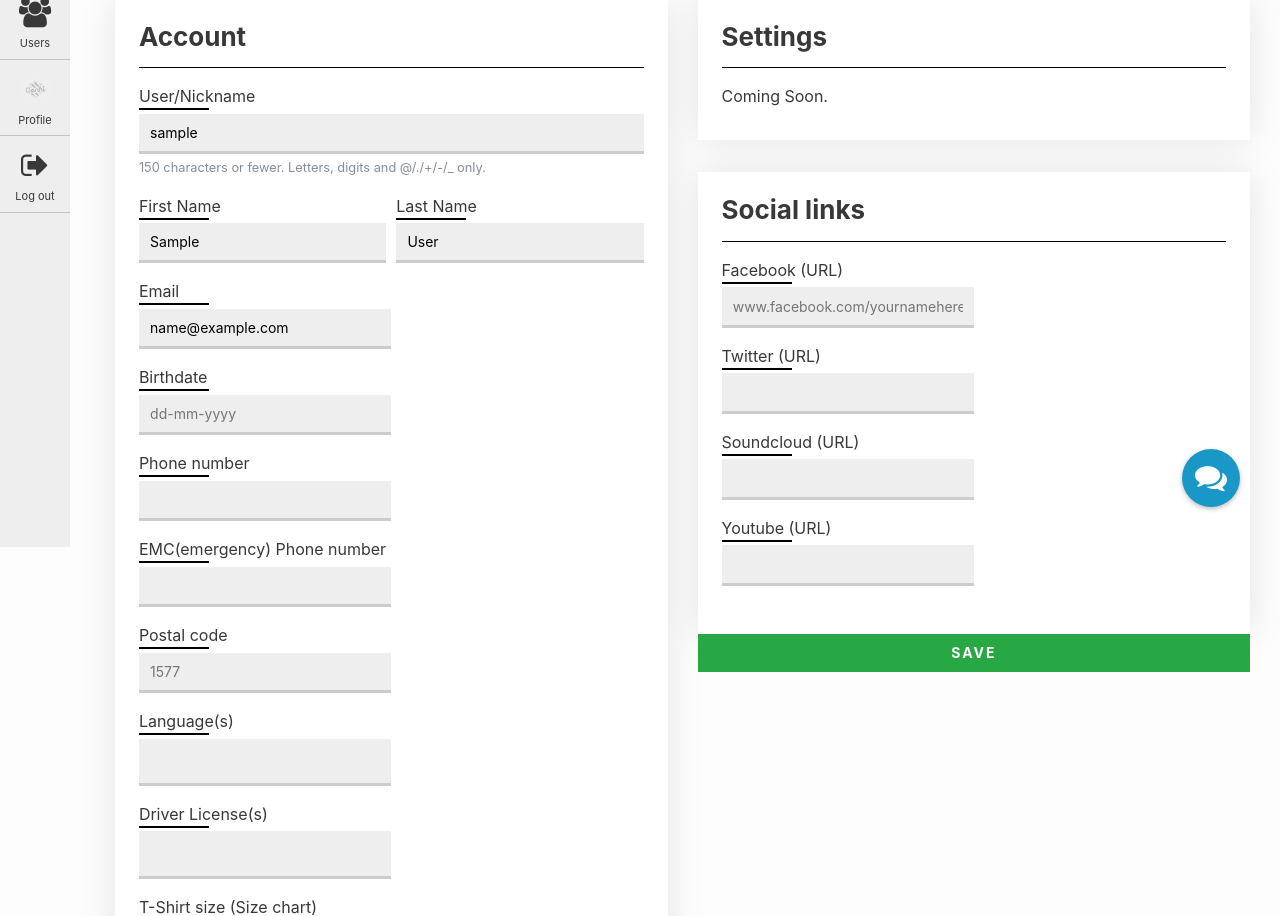
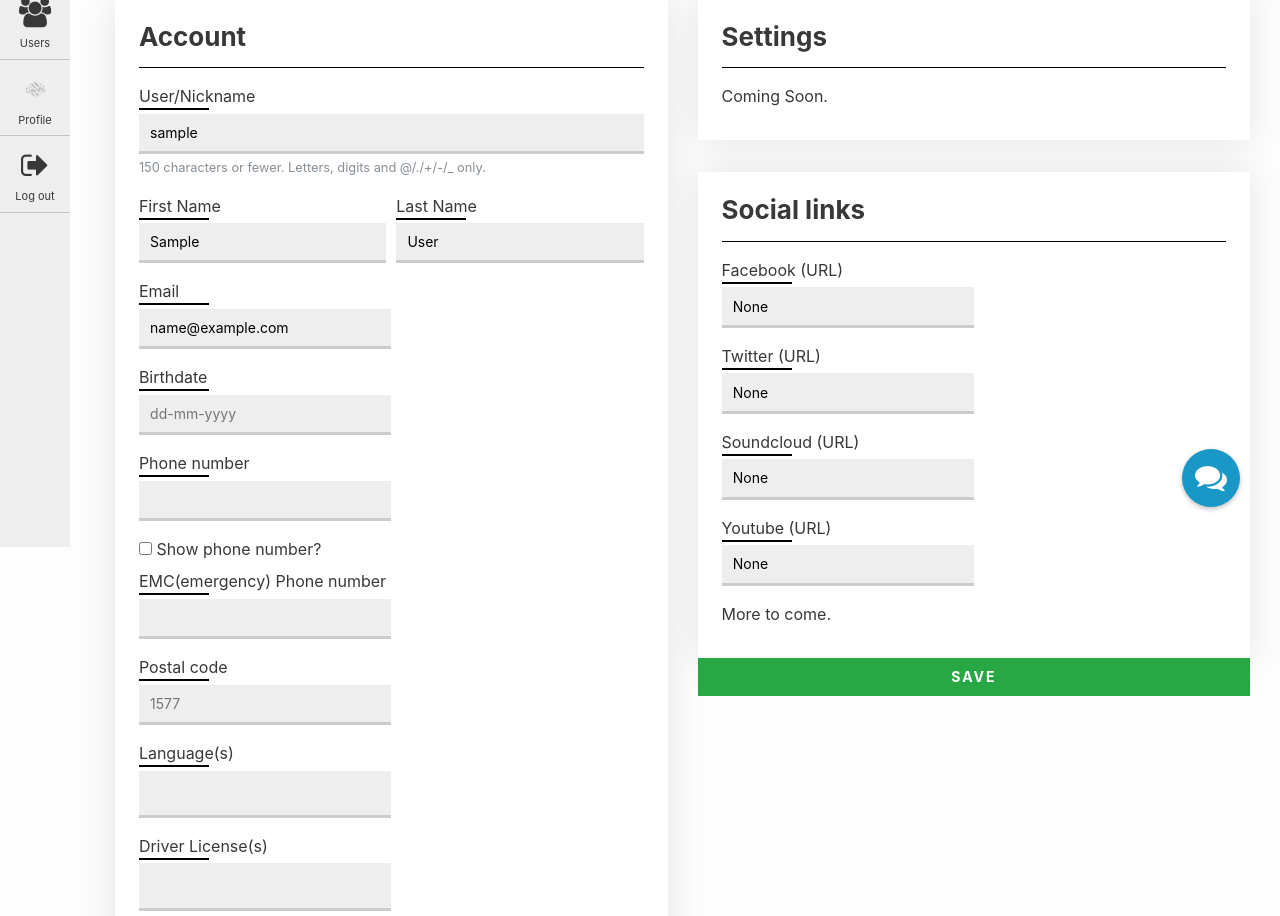
Before and after one commit to hammerofdawn/victory, a Django app: page /users/1/settings/ in a window 1280 px wide. Shown: the part 253-1169 px from the top of the page. Run offline with Django 3.2, Linux system fonts and the light colour scheme; the visitor is signed in with stand-in values (Sample User, id 1); data comes from the database, SQL or seed files in the repository; data that the repository does not hold is empty; some libraries are stand-ins or nearby versions.

Commit message:
Added form for social links + some css fix

```diff
--- a/staff/forms.py
+++ b/staff/forms.py
@@ -34,6 +34,7 @@
 class UpdateProfileForm(forms.ModelForm):
 	birthdate = forms.DateField(input_formats=['%d-%m-%Y'],required=False)
 	phone_number = forms.CharField(max_length=16, required=True)
+	phone_number_show = forms.BooleanField(required=False)
 	emergency_number = forms.CharField(max_length=16, required=False)
 	postal_code = forms.CharField(max_length=10, required=True)
 	languages = LanguageMultipleChoiceField(queryset=Language.objects.all(),required=False)
@@ -42,8 +43,16 @@
 	special_considerations = forms.CharField(required=False)
 	class Meta:
 		model = User
-		fields = ('username', 'first_name', 'last_name', 'email', 'birthdate', 'phone_number', 'emergency_number', 'postal_code', 'languages', 'drivers_licence', 'tshirt', 'special_considerations',)
+		fields = ('username', 'first_name', 'last_name', 'email', 'birthdate', 'phone_number', 'phone_number_show', 'emergency_number', 'postal_code', 'languages', 'drivers_licence', 'tshirt', 'special_considerations',)
 
+class UpdateSociallinksForm(forms.ModelForm):
+	facebook_link = forms.URLField(max_length=200, required=False)
+	twitter_link = forms.URLField(max_length=200, required=False)
+	soundcloud_link = forms.URLField(max_length=200, required=False)
+	youtube_link = forms.URLField(max_length=200, required=False)
+	class Meta:
+		model = User
+		fields = ('facebook_link','twitter_link','soundcloud_link','youtube_link', )
 
 class UpdateProfileAvatar(forms.ModelForm):
 	avatar = forms.ImageField()
--- a/staff/static/css/light.css
+++ b/staff/static/css/light.css
@@ -400,6 +400,7 @@
 }
 .bgbox--browse .details-box img.artwork {
 		height: 159px;
+		width: 159px;
 }
 .details-box img.artwork {
 		text-align: center;
@@ -1082,7 +1083,9 @@
 
 .memberinfo #memberimg img {
 	width:60px;
+	height: 60px;
 	margin-left: 6px;
+	object-fit: cover;
 }
 #rankcolors {
 	margin-bottom: 17px;
--- a/staff/templates/team/members.html
+++ b/staff/templates/team/members.html
@@ -39,7 +39,7 @@
 				<div class="listmember {% if member.leader %}memberlsleader{% endif %}">
 					<div class="memberinfo">
 						<div id="memberimg">
-							<img src="{{ member.user.extendeduser.background.url }}">
+							<img src="{{ member.user.extendeduser.avatar.url }}">
 						</div>
 						<p>{{ member.user.first_name }} "{{ member.user.extendeduser.nickname }}" {{ member.user.last_name }} </p>
 						<form action="{% url 'teamsettings_members_delete' requested_team.pk %}" method="post">
--- a/staff/templates/user/settings.html
+++ b/staff/templates/user/settings.html
@@ -18,6 +18,13 @@
 <section role="content">
 	<div class="container">
 		<h1 class="line-top">Settings for {{ logged_in_user.extendeduser.nickname }}.</h1>
+		{% if messages %}
+		<div class="alert alert-success" role="alert">
+			{% for message in messages %}
+			<p>{{ message }}</p>
+			{% endfor %}
+		</div>
+		{% endif %}
 		<div>
 			<a href="{% url 'user' requested_user.extendeduser.pk %}" class="vicbtn vicbtn-red vicbtn-bottom"><i class="fa fa-arrow-left" aria-hidden="true"></i> Back</a>
 			<button type="button" class="vicbtn vicbtn-blue vicbtn-bottom" data-toggle="modal" data-target="#changepassword">Change Password</button>
@@ -30,13 +37,6 @@
 				<a class="vic-tablink" id="user-avatar"  href="{% url 'useravatar' logged_in_user.pk %}">Avatar</a>
 			</li>
 		</ul>
-		{% if messages %}
-		<div class="alert alert-success" role="alert">
-			{% for message in messages %}
-			<p>{{ message }}</p>
-			{% endfor %}
-		</div>
-		{% endif %}
 		<div class="row">
 			<div class="col">
 				<form action="{% url 'userprofileupdate' logged_in_user.pk %}" method="POST">
@@ -73,6 +73,12 @@
 							<label class="viclabelline-bottom vic-block" for="id_phone_number">Phone number</label>
 							<input type="tel" class="victext-input settings-width" name="phone_number" required id="id_phone_number" value="{{ logged_in_user.extendeduser.phone_number }}">
 						</div>
+						<div class="form-check">
+					    <label class="form-check-label">
+					      <input id="id_phone_number_show" {% if logged_in_user.extendeduser.phone_number_show == 1 %} checked {% endif %} name="phone_number_show" type="checkbox" class="form-check-input">
+					      Show phone number?
+					    </label>
+					  </div>
 						<div class="form-group">
 							<label class="viclabelline-bottom vic-block" for="id_emergency_number">EMC(emergency) Phone number</label>
 							<input type="tel" class="victext-input settings-width" name="emergency_number" id="id_emergency_number" value="{{ logged_in_user.extendeduser.emergency_number }}">
@@ -119,27 +125,28 @@
 					<hr style="border-color:rgba(0, 0, 0, 1);">
 					<p>Coming Soon.</p>
 				</div>
-				<form action="" method="post">
+				<form action="{% url 'usersociallinks' logged_in_user.pk %}" method="post">
 					{% csrf_token %}
 				<div class="custompanel no-m-bottom">
 					<h3>Social links</h3>
 					<hr style="border-color:rgba(0, 0, 0, 1);">
 					<div class="form-group">
 						<label class="viclabelline-bottom vic-block" for="id_facebook-link">Facebook (URL)</label>
-						<input type="text" class="victext-input settings-width" name="facebook-link" maxlength="250" id="id_facebook-link" placeholder="www.facebook.com/yournamehere">
+						<input type="text" class="victext-input settings-width" name="facebook_link" maxlength="250" id="id_facebook-link" placeholder="www.facebook.com/yournamehere" value='{{logged_in_user.extendeduser.facebook_link|safe}}'>
 					</div>
 					<div class="form-group">
 						<label class="viclabelline-bottom vic-block" for="id_twitter-link">Twitter (URL)</label>
-						<input type="text" class="victext-input settings-width" name="twitter-link" maxlength="250" id="id_twitter-link" placeholder="">
+						<input type="text" class="victext-input settings-width" name="twitter_link" maxlength="250" id="id_twitter-link" placeholder="" value='{{logged_in_user.extendeduser.twitter_link|safe}}'>
 					</div>
 					<div class="form-group">
 						<label class="viclabelline-bottom vic-block" for="id_soundcloud-link">Soundcloud (URL)</label>
-						<input type="text" class="victext-input settings-width" name="soundcloud-link" maxlength="250" id="id_soundcloud-link" placeholder="">
+						<input type="text" class="victext-input settings-width" name="soundcloud_link" maxlength="250" id="id_soundcloud-link" placeholder="" value='{{logged_in_user.extendeduser.soundcloud_link|safe}}'>
 					</div>
 					<div class="form-group">
 						<label class="viclabelline-bottom vic-block" for="id_youtube-link">Youtube (URL)</label>
-						<input type="text" class="victext-input settings-width" name="youtube-link" maxlength="250" id="id_toutube-link" placeholder="">
+						<input type="text" class="victext-input settings-width" name="youtube_link" maxlength="250" id="id_youtube-link" placeholder="" value='{{logged_in_user.extendeduser.youtube_link|safe}}'>
 					</div>
+					<p>More to come.</p>
 				</div>
 				<button type="submit" class="vicbtn vicbtn-green w-100">Save</button>
 				</form>
--- a/staff/urls.py
+++ b/staff/urls.py
@@ -12,24 +12,25 @@
 	url(r'^users/(?P<user_pk>[0-9]+)/$', views.user, name='user'),
 	url(r'^users/(?P<user_pk>[0-9]+)/settings/$', views.usersettings, name='usersettings'),
 	url(r'^users/(?P<user_pk>[0-9]+)/settings/profile/$', views.userprofileupdate, name='userprofileupdate'),
-	url(r'^users/(?P<user_pk>[0-9]+)/avatar/$', views.useravatar, name='useravatar'),
-	url(r'^users/(?P<user_pk>[0-9]+)/background/$', views.userbackground, name='userbackground'),
+	url(r'^users/(?P<user_pk>[0-9]+)/settings/social/$', views.usersociallinks, name='usersociallinks'),
+	url(r'^users/(?P<user_pk>[0-9]+)/settings/avatar/$', views.useravatar, name='useravatar'),
+	url(r'^users/(?P<user_pk>[0-9]+)/settings/background/$', views.userbackground, name='userbackground'),
 	url(r'^users/(?P<user_pk>[0-9]+)/settings/change_password$', views.user_change_password, name='user_change_password'),
 	url(r'^teams/$', views.teams, name='teams'),
 	url(r'^teams/(?P<team_pk>[0-9]+)/$', views.team, name='team'),
 	url(r'^teams/(?P<team_pk>[0-9]+)/settings/$', views.teamsettings_general, name='teamsettings_general'),
 	url(r'^teams/(?P<team_pk>[0-9]+)/settings/logo/$', views.teamsettings_logo, name='teamsettings_logo'),
 	url(r'^teams/(?P<team_pk>[0-9]+)/settings/background/$', views.teamsettings_background, name='teamsettings_background'),
-	url(r'^teams/(?P<team_pk>[0-9]+)/settings/description$', views.teamsettings_description, name='teamsettings_description'),
-	url(r'^teams/(?P<team_pk>[0-9]+)/settings/members$', views.teamsettings_members, name='teamsettings_members'),
-	url(r'^teams/(?P<team_pk>[0-9]+)/settings/members/add$', views.teamsettings_members_add, name='teamsettings_members_add'),
-	url(r'^teams/(?P<team_pk>[0-9]+)/settings/members/delete$', views.teamsettings_members_delete, name='teamsettings_members_delete'),
-	url(r'^teams/(?P<team_pk>[0-9]+)/settings/applications$', views.teamsettings_applications, name='teamsettings_applications'),
-	url(r'^teams/(?P<team_pk>[0-9]+)/settings/applications/accepted$', views.teamsettings_accept_applications, name='teamsettings_accept_applications'),
-	url(r'^teams/(?P<team_pk>[0-9]+)/settings/applications/needinfo$', views.teamsettings_needinfo_applications, name='teamsettings_needinfo_applications'),
-	url(r'^teams/(?P<team_pk>[0-9]+)/settings/applications/refuse$', views.teamsettings_refuse_applications, name='teamsettings_refuse_applications'),
+	url(r'^teams/(?P<team_pk>[0-9]+)/settings/description/$', views.teamsettings_description, name='teamsettings_description'),
+	url(r'^teams/(?P<team_pk>[0-9]+)/settings/members/$', views.teamsettings_members, name='teamsettings_members'),
+	url(r'^teams/(?P<team_pk>[0-9]+)/settings/members/add/$', views.teamsettings_members_add, name='teamsettings_members_add'),
+	url(r'^teams/(?P<team_pk>[0-9]+)/settings/members/delete/$', views.teamsettings_members_delete, name='teamsettings_members_delete'),
+	url(r'^teams/(?P<team_pk>[0-9]+)/settings/applications/$', views.teamsettings_applications, name='teamsettings_applications'),
+	url(r'^teams/(?P<team_pk>[0-9]+)/settings/applications/accepted/$', views.teamsettings_accept_applications, name='teamsettings_accept_applications'),
+	url(r'^teams/(?P<team_pk>[0-9]+)/settings/applications/needinfo/$', views.teamsettings_needinfo_applications, name='teamsettings_needinfo_applications'),
+	url(r'^teams/(?P<team_pk>[0-9]+)/settings/applications/refuse/$', views.teamsettings_refuse_applications, name='teamsettings_refuse_applications'),
 	url(r'^apply/$', views.apply, name='apply'),
-	url(r'^apply/sent$', views.applysent, name='applysent'),
-	url(r'^apply/delete$', views.applydelete, name='applydelete'),
+	url(r'^apply/sent/$', views.applysent, name='applysent'),
+	url(r'^apply/delete/$', views.applydelete, name='applydelete'),
 	url(r'^contact/$', views.contact, name='contact'),
 ]
--- a/staff/views.py
+++ b/staff/views.py
@@ -12,7 +12,7 @@
 from django.conf import settings
 from django.core.mail import send_mail, BadHeaderError
 from .models import ExtendedUser, Article, UnauthenticatedSession, Team, DriversLicenceCategories, TeamApplication, TeamMembership, Language, TShirt
-from .forms import UpdateTeambackground, UpdateTeamlogo, UpdateProfileBackground, SignUpForm, UpdateProfileForm, SendApplication, FeedbackSupportForm, TeamSettings_GeneralForm, TeamSettings_DescriptionForm, TeamSettings_acceptForm, TeamSettings_needinfo_andrefuseForm, TeamSettings_AddForm, UpdateProfileAvatar
+from .forms import UpdateSociallinksForm, UpdateTeambackground, UpdateTeamlogo, UpdateProfileBackground, SignUpForm, UpdateProfileForm, SendApplication, FeedbackSupportForm, TeamSettings_GeneralForm, TeamSettings_DescriptionForm, TeamSettings_acceptForm, TeamSettings_needinfo_andrefuseForm, TeamSettings_AddForm, UpdateProfileAvatar
 from uuid import uuid4
 from random import randint
 import requests
@@ -217,6 +217,7 @@
 	language = Language.objects.all()
 	tshirt = TShirt.objects.all()
 	form = UpdateProfileForm(instance=request.user)
+	social = UpdateSociallinksForm(instance=request.user)
 	feedback = FeedbackSupportForm()
 	password = PasswordChangeForm(request.user)
 	context = {
@@ -226,6 +227,7 @@
 		'language'		: language,
 		'tshirt'		: tshirt,
 		'form'			: form,
+		'social'		: social,
 		'feedback'		: feedback,
 		'password'		: password,
 	}
@@ -249,6 +251,7 @@
 			user.extendeduser.nickname = form.cleaned_data.get('username')
 			user.extendeduser.postal_code = form.cleaned_data.get('postal_code')
 			user.extendeduser.phone_number = form.cleaned_data.get('phone_number')
+			user.extendeduser.phone_number_show = form.cleaned_data.get('phone_number_show')
 			user.extendeduser.emergency_number = form.cleaned_data.get('emergency_number')
 			user.extendeduser.birthdate = form.cleaned_data.get('birthdate')
 			user.extendeduser.languages = form.cleaned_data.get('languages')
@@ -262,6 +265,26 @@
 	messages.success(request, "Please update your profile before going here.")
 	return redirect('usersettings', user_pk=request.user.pk)
 
+@login_required
+def usersociallinks(request, user_pk):
+	if request.method == 'POST':
+		form = UpdateSociallinksForm(request.POST, instance=request.user)
+		if form.is_valid():
+			user = form.save()
+			user.refresh_from_db()  # load the profile instance created by the signal
+			user.extendeduser.facebook_link = form.cleaned_data.get('facebook_link')
+			user.extendeduser.twitter_link = form.cleaned_data.get('twitter_link')
+			user.extendeduser.soundcloud_link = form.cleaned_data.get('soundcloud_link')
+			user.extendeduser.youtube_link = form.cleaned_data.get('youtube_link')
+			user.save()
+			user.extendeduser.save()
+			messages.success(request, "Your Social links has been updated!")
+			return redirect('usersettings', user_pk=request.user.pk)
+		else:
+			messages.success(request, "Need's to be a URL")
+			return redirect('usersettings', user_pk=request.user.pk)
+	messages.success(request, "Please update your profile before going here.")
+	return redirect('usersettings', user_pk=request.user.pk)
 
 @login_required
 def useravatar(request, user_pk):
```
